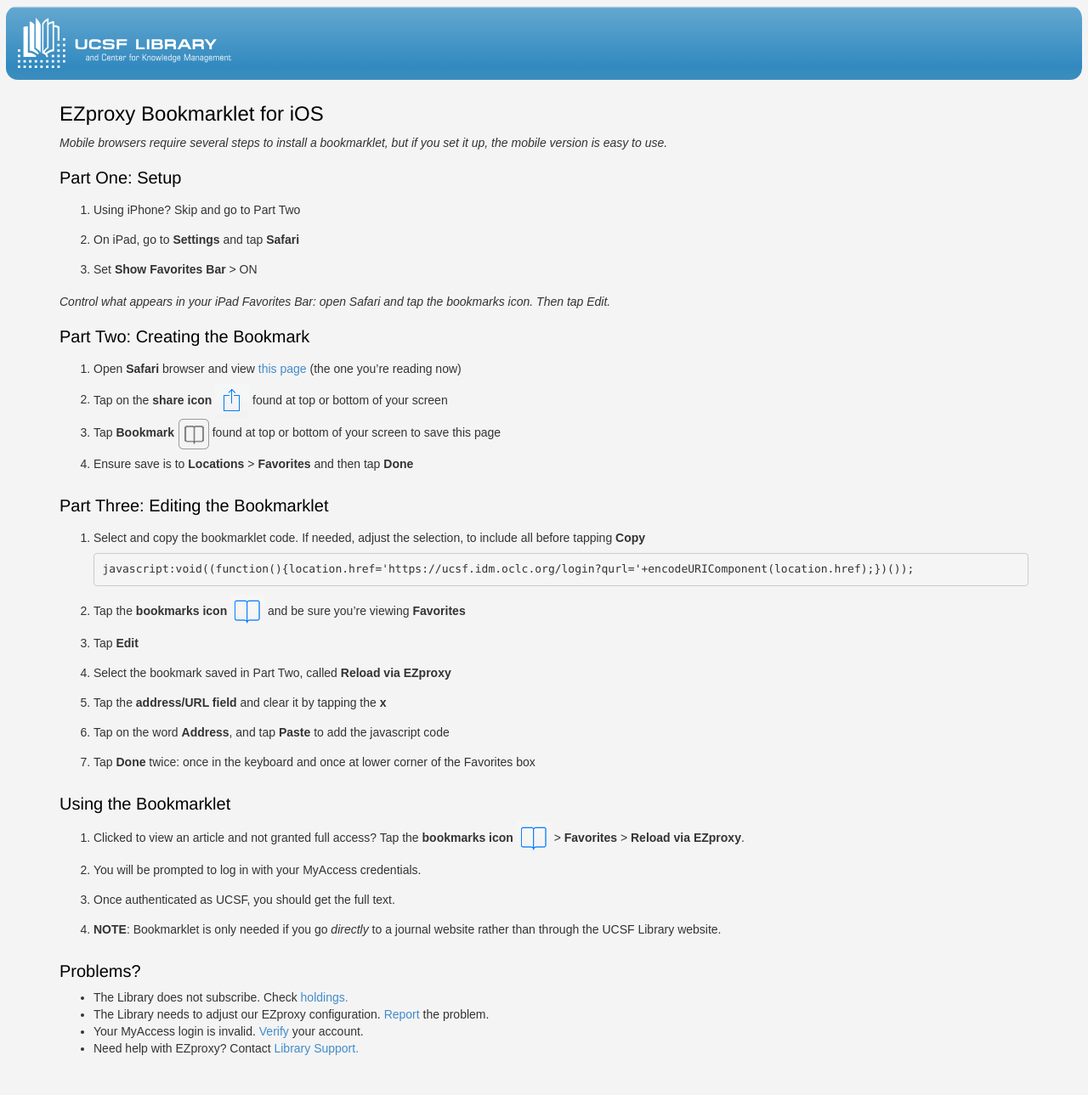
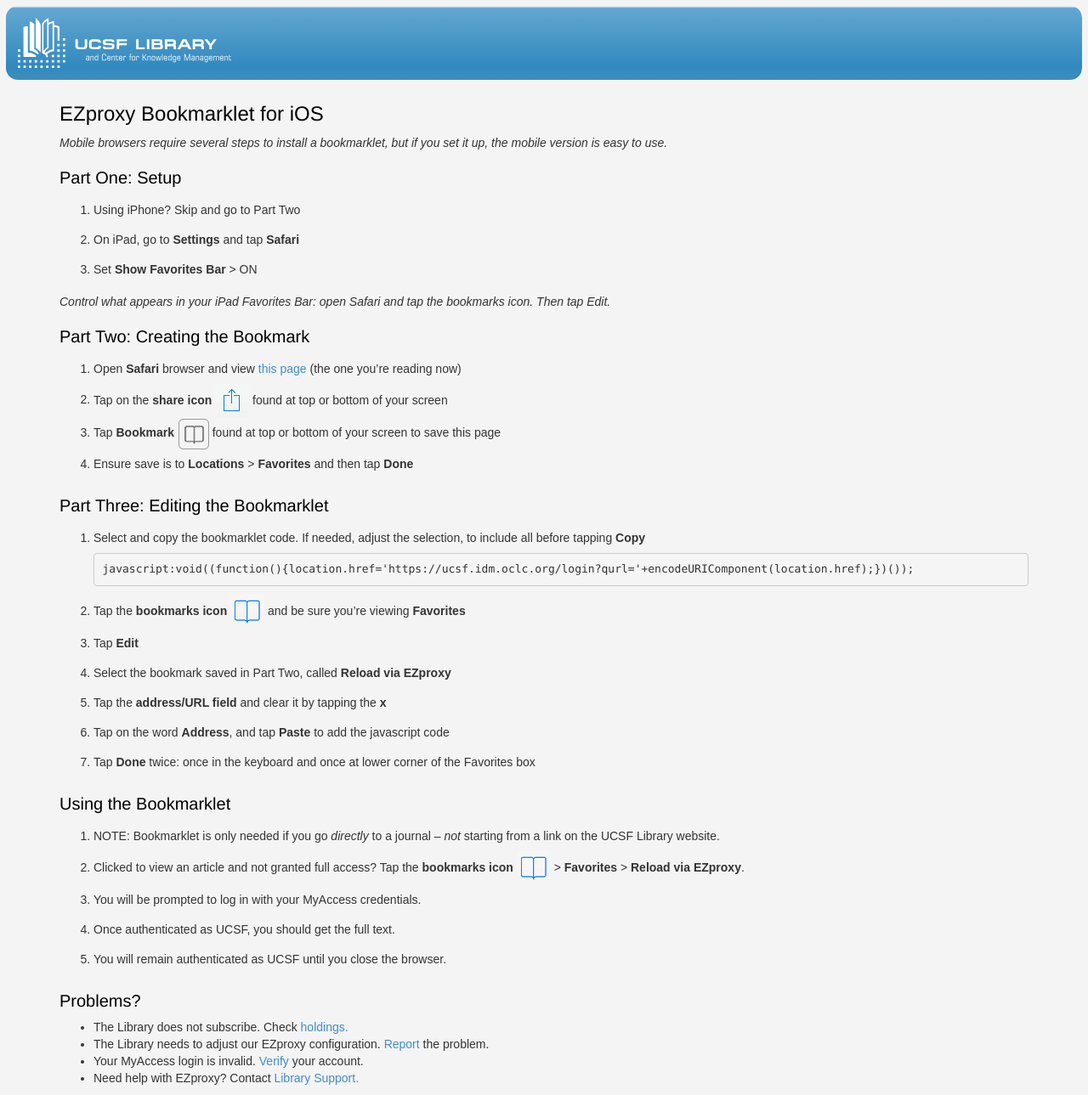
Before and after one commit to ucsf-ckm/bookmarklet, a Jekyll site: the page built from index.md, in a window 1280 px wide. Shown: the whole page at 85% size. Built offline with Jekyll 4.4.1, drawn with Linux system fonts in a browser that asks for light colours; before the commit the page ends 1254 px from its top, so only the background shows below that.

Commit message:
More text edits

```diff
--- a/index.md
+++ b/index.md
@@ -31,10 +31,11 @@ title: Reload via EZproxy
 7. Tap **Done** twice: once in the keyboard and once at lower corner of the Favorites box
 
 ## Using the Bookmarklet
-1. Clicked to view an article and not granted full access? Tap the **bookmarks icon** ![bookmark no text](img/bookmark-icon.png) > **Favorites** > **Reload via EZproxy**.
+1. NOTE: Bookmarklet is only needed if you go *directly* to a journal -- *not* starting from a link on the UCSF Library website.
+2. Clicked to view an article and not granted full access? Tap the **bookmarks icon** ![bookmark no text](img/bookmark-icon.png) > **Favorites** > **Reload via EZproxy**.
 2. You will be prompted to log in with your MyAccess credentials.
 3. Once authenticated as UCSF, you should get the full text.
-4. **NOTE**: Bookmarklet is only needed if you go *directly* to a journal website rather than through the UCSF Library website.
+4. You will remain authenticated as UCSF until you close the browser.
 
 ## Problems?
 -	The Library does not subscribe. Check [holdings.](http://ucsf.worldcat.org/m/)
```
Also changed, not shown: android.md (+2 -2 lines).
